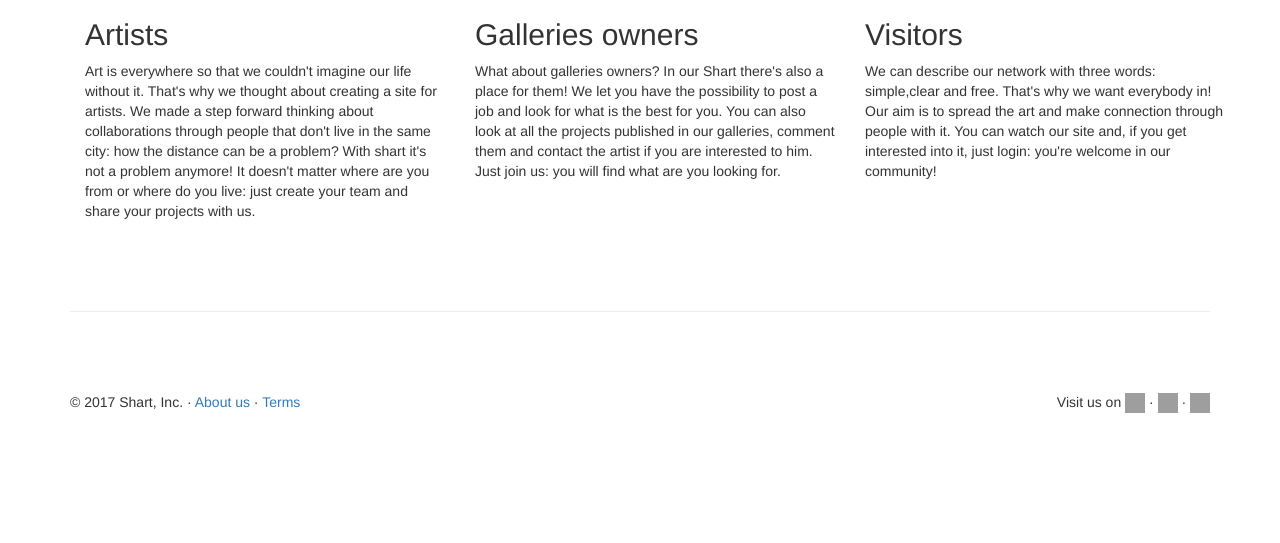
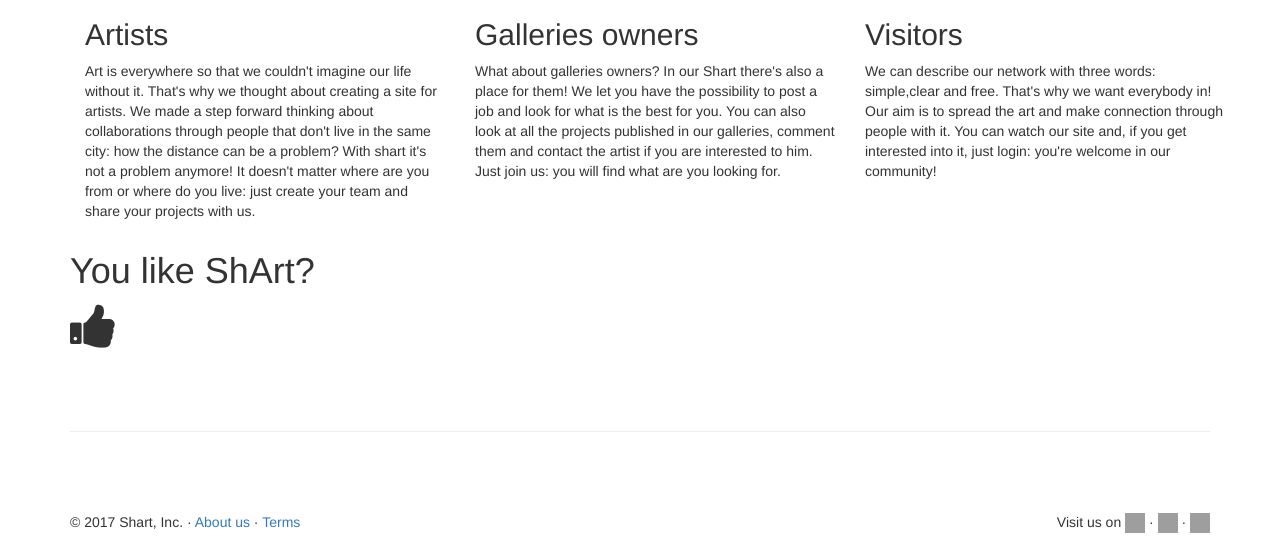
Before and after one commit to EmaBachi/shart, a Flask app: page / in a window 1280 px wide. Shown: the part 898-1441 px from the top of the page. Before the commit the page ends 1311 px from the top, so only its background shows below. Run offline with Flask 2, Linux system fonts and the light colour scheme; some libraries are stand-ins or nearby versions; grey boxes are pictures that could not be loaded.

Commit message:
ale_delete

```diff
--- a/app.py
+++ b/app.py
@@ -157,6 +157,7 @@ def add_article():
     return render_template('add_article.html', form=form)
 
 
+
 # Check name of application
 if __name__ == "__main__":
     app.secret_key = 'secret123'
--- a/templates/blog.html
+++ b/templates/blog.html
@@ -4,11 +4,11 @@
     <h1>Blog</h1>
     {% for article in articles %}
         <div>
-            <a href="article/{{article.id}}"><h2>{{article.title}}</h2></a>
+            <a href="article/{{article.id}}"><h2>{{article.title}}</h2>
             <p style="font-style: italic; font-size: small">Created by {{article.author}}</p>
             <div class="overflow-ellipsis">
                 {{article.body}}
-            </div>
+            </div></a>
         </div>
         <hr>
     {% endfor %}
--- a/templates/home.html
+++ b/templates/home.html
@@ -6,5 +6,32 @@
     {%include "includes/_carousel.html" %}
     {%include "includes/_marketing.html" %}
 </div>
+<link rel="stylesheet" href="https://cdnjs.cloudflare.com/ajax/libs/font-awesome/4.7.0/css/font-awesome.min.css">
 
+<link rel="stylesheet" href="https://cdnjs.cloudflare.com/ajax/libs/font-awesome/4.7.0/css/font-awesome.min.css">
+<style>
+.fa {
+    font-size: 50px;
+    cursor: pointer;
+    user-select: none;
+}
+
+.fa:hover {
+  color: darkblue;
+}
+</style>
+
+<body>
+
+<h1>You like ShArt?</h1>
+
+<i onclick="myFunction(this)" class="fa fa-thumbs-up"></i>
+
+<script>
+function myFunction(x) {
+    x.classList.toggle("fa-thumbs-down");
+}
+</script>
+
+</body>
 {% endblock %}
```
Also changed, not shown: logo.png (added), templates/includes/_about.html (line endings or trailing spaces), 2 other files.
